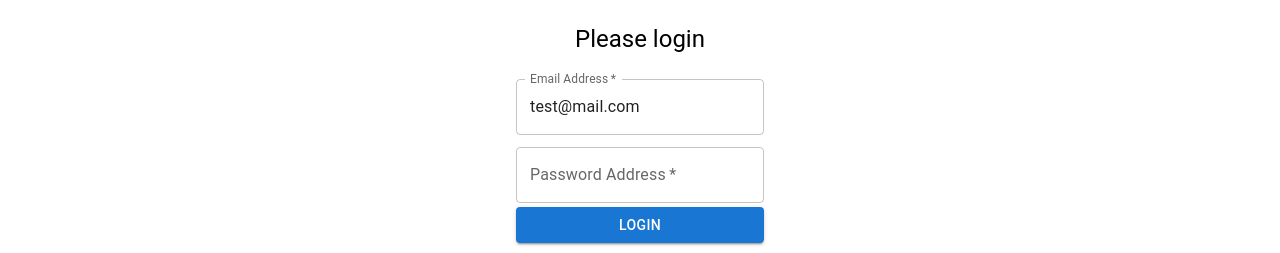
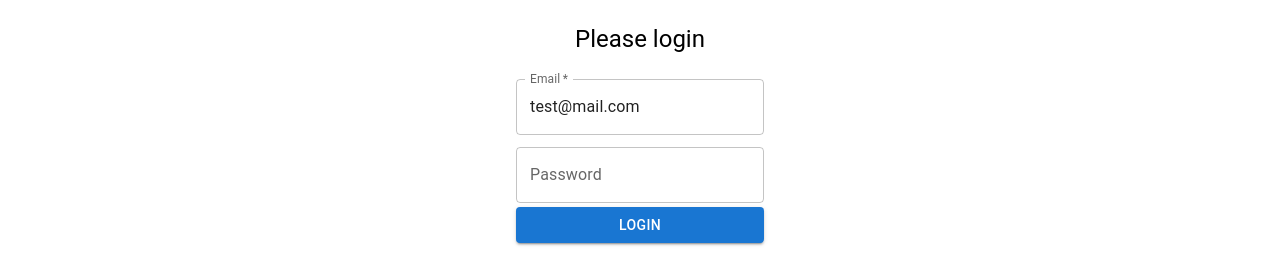
Before and after one commit to TimTi01/test-task__TakeoffStaff, a React (Create React App) app: page / in a window 1280 px wide. Shown: the part 275-528 px from the top of the page. Built offline with nearby package versions, Linux system fonts and the light colour scheme.

Commit message:
added form logic and validation

```diff
--- a/package.json
+++ b/package.json
@@ -5,6 +5,7 @@
   "dependencies": {
     "@emotion/react": "^11.9.0",
     "@emotion/styled": "^11.8.1",
+    "@hookform/resolvers": "^2.8.8",
     "@mui/icons-material": "^5.6.2",
     "@mui/material": "^5.6.4",
     "@reduxjs/toolkit": "^1.8.1",
@@ -17,10 +18,12 @@
     "@types/react-dom": "^18.0.3",
     "react": "^18.1.0",
     "react-dom": "^18.1.0",
+    "react-hook-form": "^7.30.0",
     "react-redux": "^8.0.1",
     "react-scripts": "5.0.1",
     "typescript": "^4.6.4",
-    "web-vitals": "^2.1.4"
+    "web-vitals": "^2.1.4",
+    "yup": "^0.32.11"
   },
   "scripts": {
     "start": "react-scripts start",
--- a/src/Components/LoginForm.tsx
+++ b/src/Components/LoginForm.tsx
@@ -1,32 +1,72 @@
 import React from 'react'
+import { useForm, Controller, SubmitHandler } from 'react-hook-form'
+import * as yup from 'yup'
+import { yupResolver } from '@hookform/resolvers/yup'
 import { Button, FormControl, TextField, Typography } from '@mui/material'
 import { Box } from '@mui/system'
+import { IFormInput } from '../Types/FormInputTypes'
+
+const schema = yup.object().shape({
+  email: yup.string().email().required(),
+  password: yup.string().min(4).max(20).required(),
+})
 
 export default function LoginForm() {
+  const {control, handleSubmit, formState: { errors }} = useForm<IFormInput>({
+    resolver: yupResolver(schema)
+  })
+
+  const formSubmitHandler: SubmitHandler<IFormInput> = (data) => {
+    console.log(data);
+  };
+
   return (
-    <Box component="form">
+    <Box component="form"
+         noValidate
+         autoComplete='off'
+         onSubmit={handleSubmit(formSubmitHandler)}
+    >
       <FormControl>
         <Typography paragraph gutterBottom variant='h5' align='center'>
           Please login
         </Typography>
-        <TextField required
-                  fullWidth
-                  margin='dense'
-                  id='email'
-                  label='Email Address'
-                  type='email'
-                  defaultValue='test@mail.com'
-                  variant='outlined'
+        <Controller name='email'
+                    control={control}
+                    defaultValue='test@mail.com'
+                    render={({ field }) => (
+                      <TextField
+                              {...field}
+                              required
+                              fullWidth
+                              id='email'
+                              label='Email'
+                              type='email'
+                              variant='outlined'
+                              margin='dense'
+                              error={!!errors.email}
+                              helperText={errors.email ? errors.email?.message : ''}
+                      />
+                    )}
         />
-        <TextField required
-                  fullWidth
-                  margin='dense'
-                  id='password'
-                  label='Password Address'
-                  type='password'
-                  variant='outlined'
+        <Controller name='password'
+                    control={control}
+                    defaultValue=""
+                    render={({ field }) => (
+                      <TextField
+                              {...field}
+                              type="password"
+                              label="Password"
+                              variant="outlined"
+                              error={!!errors.password}
+                              helperText={errors.password ? errors.password?.message : ''}
+                              fullWidth
+                              margin="dense"
+                      />
+                    )}
         />
-        <Button variant='contained'>
+        <Button type='submit'
+                variant='contained'
+        >
           Login
         </Button>
       </FormControl>
--- /dev/null
+++ b/src/Types/FormInputTypes.tsx
@@ -0,0 +1,6 @@
+import React from "react";
+
+export interface IFormInput {
+    email: string,
+    password: string,
+}
```
Also changed, not shown: 1 other file (tests, documents, lock files or other folders).
